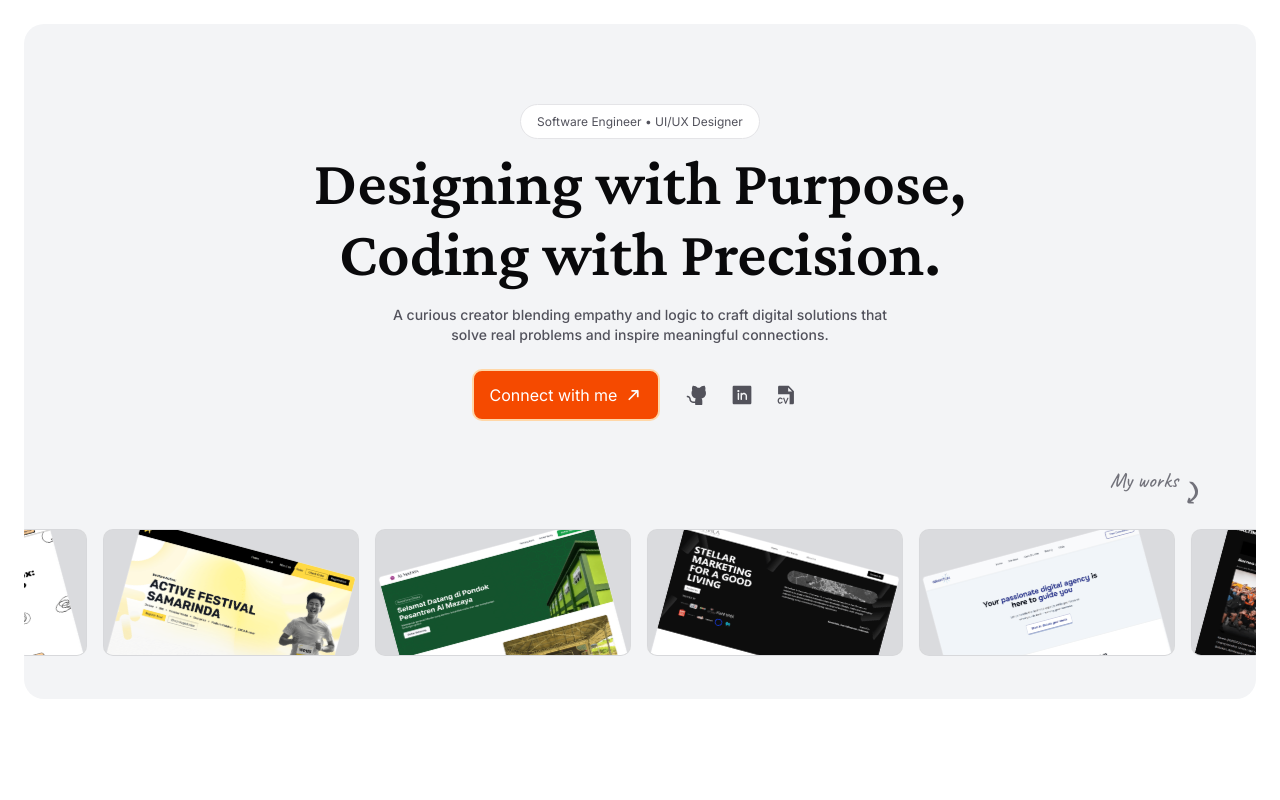
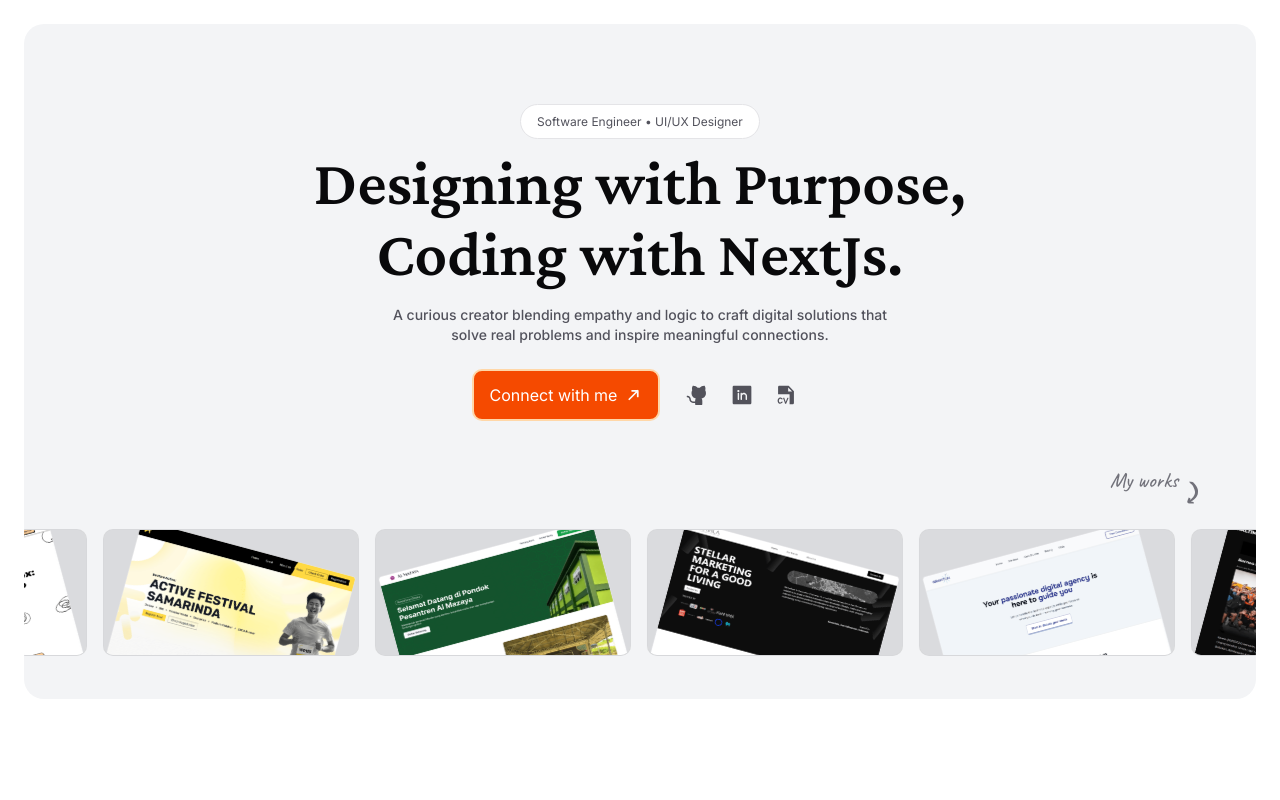
Before and after one commit to farizfahrian/portfolio-nextjs, a Next.js app: page / in a window 1280 px wide. Shown: the top 800 px of the page. Built offline with nearby package versions, Linux system fonts and the light colour scheme.

Commit message:
change the title

```diff
--- a/src/app/page.tsx
+++ b/src/app/page.tsx
@@ -128,7 +128,7 @@ function Home () {
                         <div className='mb-4 text-center lg:mb-6'>
                             <h1 className='font-display max-w-[1170px] mx-auto max-[415px]:text-2xl max-[415px]:leading-[1.7rem] text-4xl leading-[2.5rem] lg:text-[3.5rem] lg:leading-[3.9rem] xl:text-[4rem] xl:leading-[4.4375rem] font-semibold'>
                                 Designing with Purpose, <br /> Coding with
-                                Precision.
+                                NextJs.
                             </h1>
                             <p className='font-body max-w-[322px] lg:max-w-[526px] mx-auto text-sm mt-2 xl:mt-4 text-zinc-600 font-medium'>
                                 A curious creator blending empathy and logic to
```
